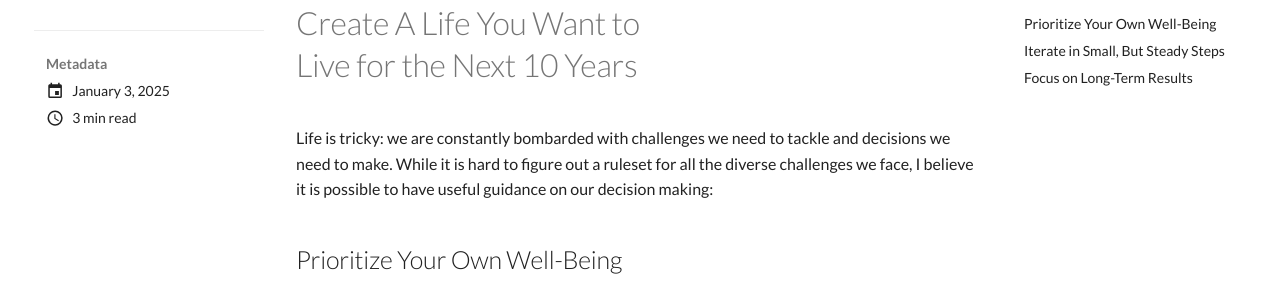
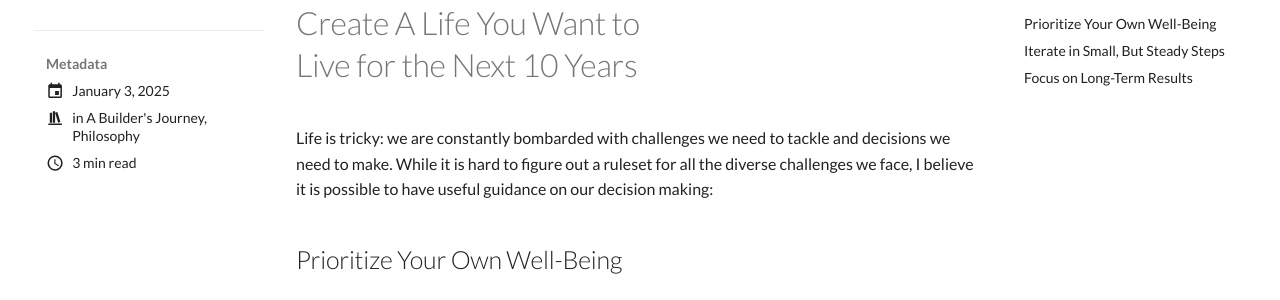
Before and after one commit to davegson/davegson.com, an MkDocs documentation site: the page built from docs/posts/be-the-turtle.md, in a window 1280 px wide. Shown: the part 136-436 px from the top of the page. Built offline with MkDocs 1.6.1 and Material for MkDocs 9.7.7, drawn with Linux system fonts in a browser that asks for light colours; plug-ins that fetch from the network failed and are left out.

Commit message:
Add tags to post

```diff
--- a/docs/posts/be-the-turtle.md
+++ b/docs/posts/be-the-turtle.md
@@ -1,6 +1,9 @@
 ---
 date:
   created: 2025-01-03
+categories:
+  - A Builder's Journey
+  - Philosophy
 ---
 
 # Create A Life You Want to Live for the Next 10 Years
```
